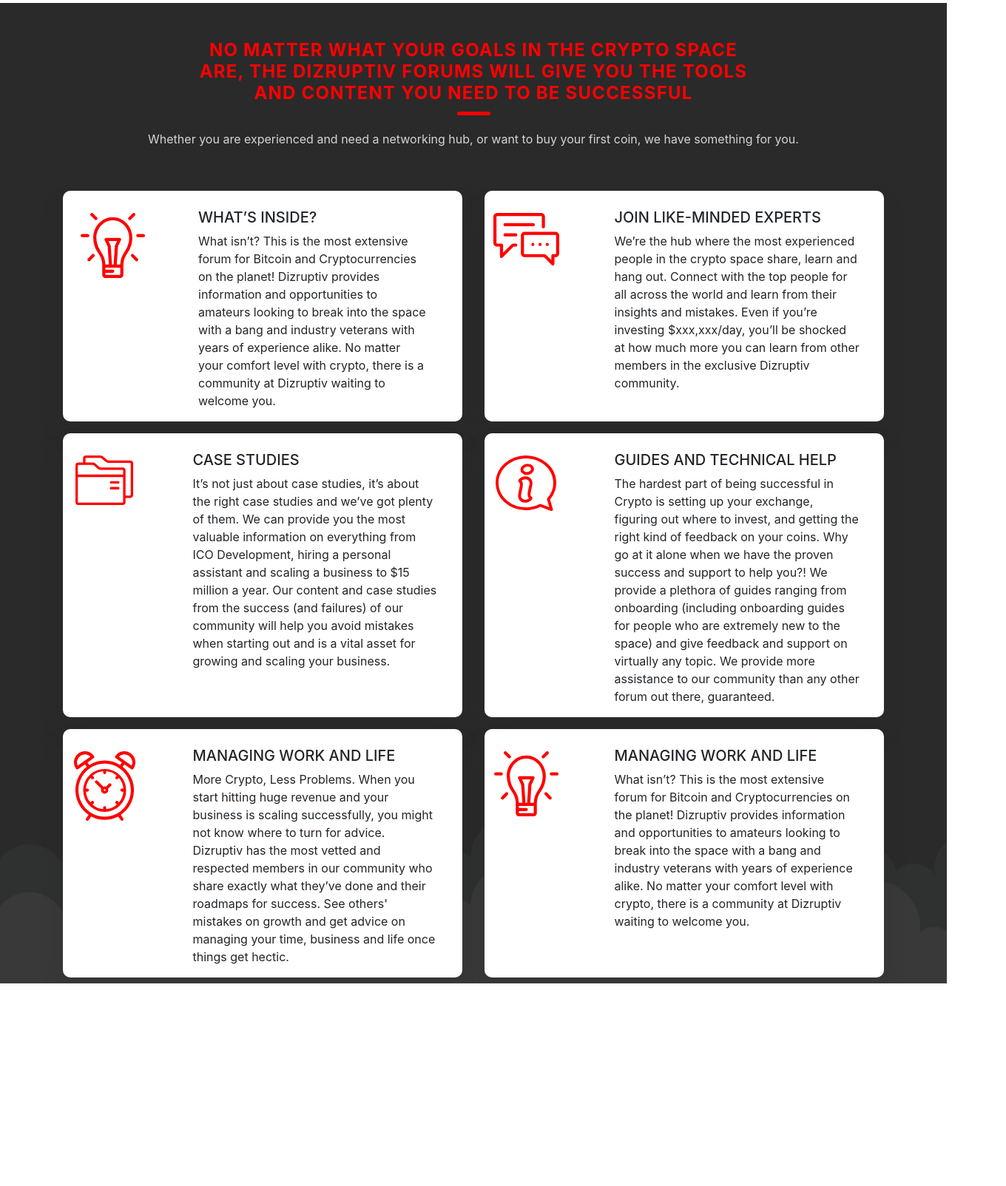
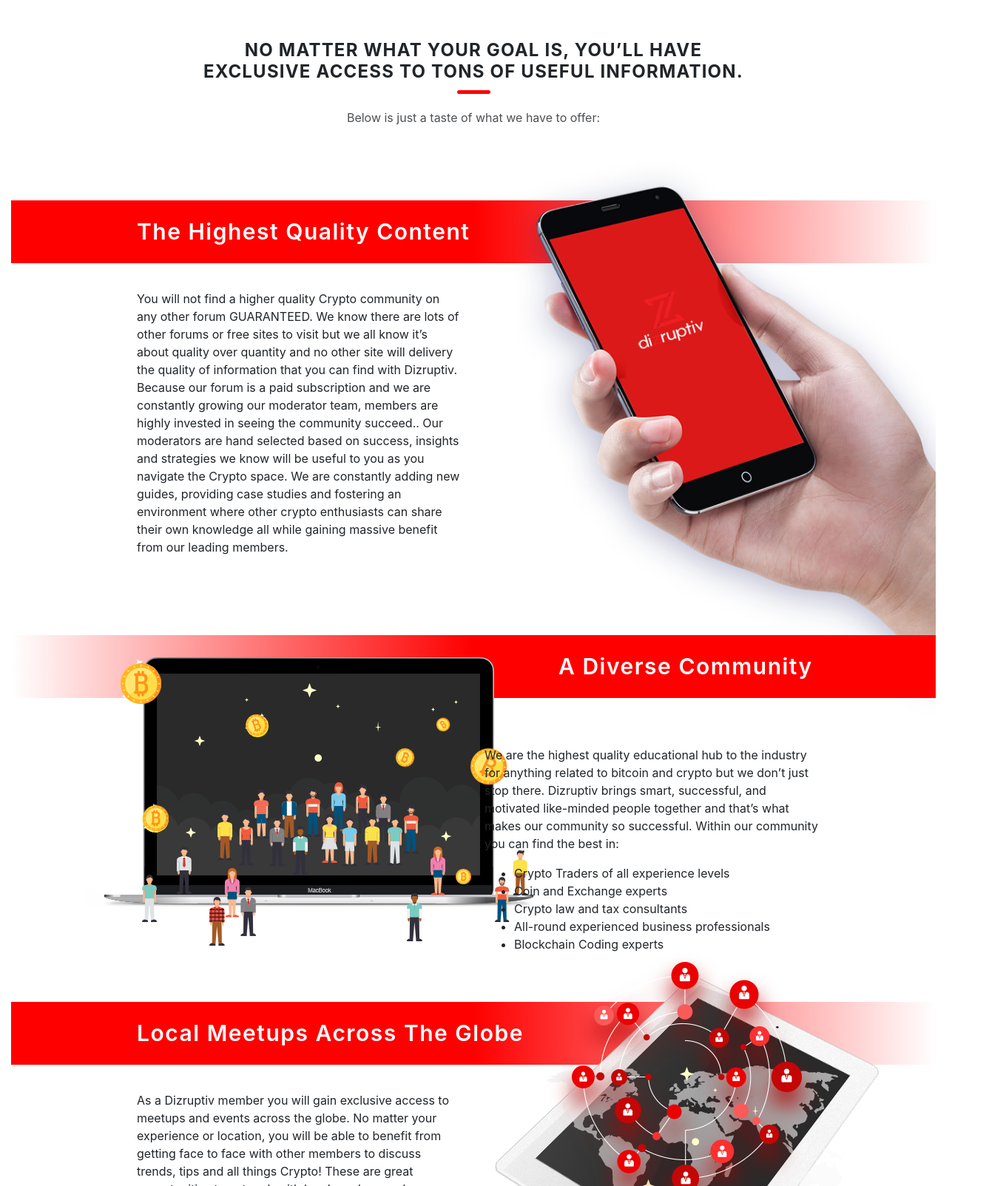
Before and after one commit to quratulain-brainx/Dezruptive-Bootstrap, a plain HTML site: page index.html in a window 1280 px wide. Shown: the part 1196-2800 px from the top of the page at 74% size, 1360 px wide, since content can reach past the window. Before the commit the page ends 2526 px from the top, so only its background shows below. Drawn offline with nearby package versions, Linux system fonts and the light colour scheme.

```diff
--- a/index.html
+++ b/index.html
@@ -139,119 +139,119 @@
 </section>
 <!--End of Our-Team Section-->
 <!--Start of Our-Offers Section-->
-<!--<section class="our-offers">-->
-<!--    <div class="container">-->
-<!--        <div class="row">-->
-<!--            <div class="col-md-12">-->
-<!--                <h1 class="heading">-->
-<!--                    NO MATTER WHAT YOUR GOAL IS, YOU’LL HAVE EXCLUSIVE ACCESS TO TONS OF USEFUL INFORMATION.-->
-<!--                </h1>-->
-<!--                <div class="hr-red"></div>-->
-<!--            </div>-->
-<!--            <div class="col-md-12">-->
-<!--                <p class="description">-->
-<!--                    Below is just a taste of what we have to offer:-->
-<!--                </p>-->
-<!--            </div>-->
-<!--        </div>-->
-<!--    </div>-->
-<!--    <div class="container-fluid">-->
-<!--        <div class="row">-->
-<!--            <div class="col-md-12">-->
-<!--                <div class="square1">-->
-<!--                    <p class="col-sm-6 offer-heading">The Highest Quality Content</p>-->
-<!--                </div>-->
-<!--            </div>-->
-<!--        </div>-->
-<!--    </div>-->
-<!--    <div class="container-fluid">-->
-<!--        <div class="row item1">-->
-<!--            <div class="col-md-6">-->
-<!--                <p>-->
-<!--                    You will not find a higher quality Crypto community on any other forum GUARANTEED.-->
-<!--                    We know there are lots of other forums or free sites to visit but we all know it’s about quality-->
-<!--                    over quantity-->
-<!--                    and no other site will delivery the quality of information that you can find with Dizruptiv. Because-->
-<!--                    our forum is a-->
-<!--                    paid subscription and we are constantly growing our moderator team, members are highly invested in-->
-<!--                    seeing the community succeed..-->
-<!--                    Our moderators are hand selected based on success, insights and strategies we know will be useful-->
-<!--                    to you as you navigate the Crypto space. We are constantly adding new guides, providing case studies-->
-<!--                    and-->
-<!--                    fostering an environment where other crypto enthusiasts can share their own knowledge all while-->
-<!--                    gaining massive benefit-->
-<!--                    from our leading members.-->
-<!--                </p>-->
-<!--            </div>-->
-<!--            <div class="col-md-6">-->
-<!--                <img src="img/Mobile.png" alt="Mobile Phone with splash screen">-->
-<!--            </div>-->
-<!--        </div>-->
+<section class="our-offers">
+    <div class="container">
+        <div class="row">
+            <div class="col-md-12">
+                <h1 class="heading">
+                    NO MATTER WHAT YOUR GOAL IS, YOU’LL HAVE EXCLUSIVE ACCESS TO TONS OF USEFUL INFORMATION.
+                </h1>
+                <div class="hr-red"></div>
+            </div>
+            <div class="col-md-12">
+                <p class="description">
+                    Below is just a taste of what we have to offer:
+                </p>
+            </div>
+        </div>
+    </div>
+    <div class="container-fluid">
+        <div class="row">
+            <div class="col-md-12">
+                <div class="square1">
+                    <p class="col-sm-6 offer-heading">The Highest Quality Content</p>
+                </div>
+            </div>
+        </div>
+    </div>
+    <div class="container-fluid">
+        <div class="row item1">
+            <div class="col-md-6">
+                <p>
+                    You will not find a higher quality Crypto community on any other forum GUARANTEED.
+                    We know there are lots of other forums or free sites to visit but we all know it’s about quality
+                    over quantity
+                    and no other site will delivery the quality of information that you can find with Dizruptiv. Because
+                    our forum is a
+                    paid subscription and we are constantly growing our moderator team, members are highly invested in
+                    seeing the community succeed..
+                    Our moderators are hand selected based on success, insights and strategies we know will be useful
+                    to you as you navigate the Crypto space. We are constantly adding new guides, providing case studies
+                    and
+                    fostering an environment where other crypto enthusiasts can share their own knowledge all while
+                    gaining massive benefit
+                    from our leading members.
+                </p>
+            </div>
+            <div class="col-md-6">
+                <img src="img/Mobile.png" alt="Mobile Phone with splash screen">
+            </div>
+        </div>
 
-<!--    </div>-->
-<!--    <div class="container-fluid">-->
-<!--        <div class="row">-->
-<!--            <div class="col-md-12">-->
-<!--                <div class="square2">-->
-<!--                    <p class="col-md-6 offer-heading">A Diverse Community</p>-->
-<!--                </div>-->
-<!--            </div>-->
-<!--        </div>-->
-<!--    </div>-->
-<!--    <div class="container-fluid">-->
-<!--        <div class="row item2">-->
-<!--            <div class="col-md-6">-->
-<!--                <img src="img/Laptop.png" alt="Laptop">-->
-<!--            </div>-->
-<!--            <div class="col-md-6">-->
-<!--                <p>-->
-<!--                    We are the highest quality educational hub to the industry for anything related to bitcoin and-->
-<!--                    crypto but-->
-<!--                    we don’t just stop there. Dizruptiv brings smart, successful, and motivated like-minded people-->
-<!--                    together and-->
-<!--                    that’s what makes our community so successful. Within our community you can find the best in:-->
-<!--                <ul>-->
-<!--                    <li>Crypto Traders of all experience levels</li>-->
-<!--                    <li>Coin and Exchange experts</li>-->
-<!--                    <li>Crypto law and tax consultants</li>-->
-<!--                    <li> All-round experienced business professionals</li>-->
-<!--                    <li>Blockchain Coding experts</li>-->
-<!--                </ul>-->
-<!--                </p>-->
-<!--            </div>-->
-<!--        </div>-->
+    </div>
+    <div class="container-fluid">
+        <div class="row">
+            <div class="col-md-12">
+                <div class="square2">
+                    <p class="col-md-6 offer-heading">A Diverse Community</p>
+                </div>
+            </div>
+        </div>
+    </div>
+    <div class="container-fluid">
+        <div class="row item2">
+            <div class="col-md-6">
+                <img src="img/Laptop.png" alt="Laptop">
+            </div>
+            <div class="col-md-6">
+                <p>
+                    We are the highest quality educational hub to the industry for anything related to bitcoin and
+                    crypto but
+                    we don’t just stop there. Dizruptiv brings smart, successful, and motivated like-minded people
+                    together and
+                    that’s what makes our community so successful. Within our community you can find the best in:
+                <ul>
+                    <li>Crypto Traders of all experience levels</li>
+                    <li>Coin and Exchange experts</li>
+                    <li>Crypto law and tax consultants</li>
+                    <li> All-round experienced business professionals</li>
+                    <li>Blockchain Coding experts</li>
+                </ul>
+                </p>
+            </div>
+        </div>
 
-<!--    </div>-->
-<!--    <div class="container-fluid">-->
-<!--        <div class="row">-->
-<!--            <div class="col-md-12">-->
-<!--                <div class="square1">-->
-<!--                    <p class="col-md-6 offer-heading">Local Meetups Across The Globe</p>-->
-<!--                </div>-->
-<!--            </div>-->
-<!--        </div>-->
-<!--    </div>-->
-<!--    <div class="container-fluid">-->
-<!--        <div class="row item1">-->
-<!--            <div class="col-md-6">-->
-<!--                <p>-->
-<!--                    As a Dizruptiv member you will gain exclusive access to meetups and events across the globe.-->
-<!--                    No matter your experience or location, you will be able to benefit from getting face to face with-->
-<!--                    other members-->
-<!--                    to discuss trends, tips and all things Crypto! These are great opportunities to network with locals-->
-<!--                    and expand-->
-<!--                    your reach in the affiliate marketing world. We know how valuable face-time in this industry is and-->
-<!--                    we make it easy.-->
-<!--                    Just visit our meetups site to learn more.-->
-<!--                </p>-->
-<!--            </div>-->
-<!--            <div class="col-md-6">-->
-<!--                <img src="img/iPad.png" alt="iPad">-->
-<!--            </div>-->
-<!--        </div>-->
+    </div>
+    <div class="container-fluid">
+        <div class="row">
+            <div class="col-md-12">
+                <div class="square1">
+                    <p class="col-md-6 offer-heading">Local Meetups Across The Globe</p>
+                </div>
+            </div>
+        </div>
+    </div>
+    <div class="container-fluid">
+        <div class="row item1">
+            <div class="col-md-6">
+                <p>
+                    As a Dizruptiv member you will gain exclusive access to meetups and events across the globe.
+                    No matter your experience or location, you will be able to benefit from getting face to face with
+                    other members
+                    to discuss trends, tips and all things Crypto! These are great opportunities to network with locals
+                    and expand
+                    your reach in the affiliate marketing world. We know how valuable face-time in this industry is and
+                    we make it easy.
+                    Just visit our meetups site to learn more.
+                </p>
+            </div>
+            <div class="col-md-6">
+                <img src="img/iPad.png" alt="iPad">
+            </div>
+        </div>
 
-<!--    </div>-->
-<!--</section>-->
+    </div>
+</section>
 <!--End of Our-Offers Section-->
 <!--Start of Interests Section-->
 <section>
@@ -390,8 +390,6 @@
     </div>
 </section>
 <!--End of Interests Section-->
-
-
 <script src="js/vendor/modernizr-3.7.1.min.js"></script>
 <script src="https://code.jquery.com/jquery-3.4.1.min.js"
         integrity="sha256-CSXorXvZcTkaix6Yvo6HppcZGetbYMGWSFlBw8HfCJo=" crossorigin="anonymous"></script>
```
